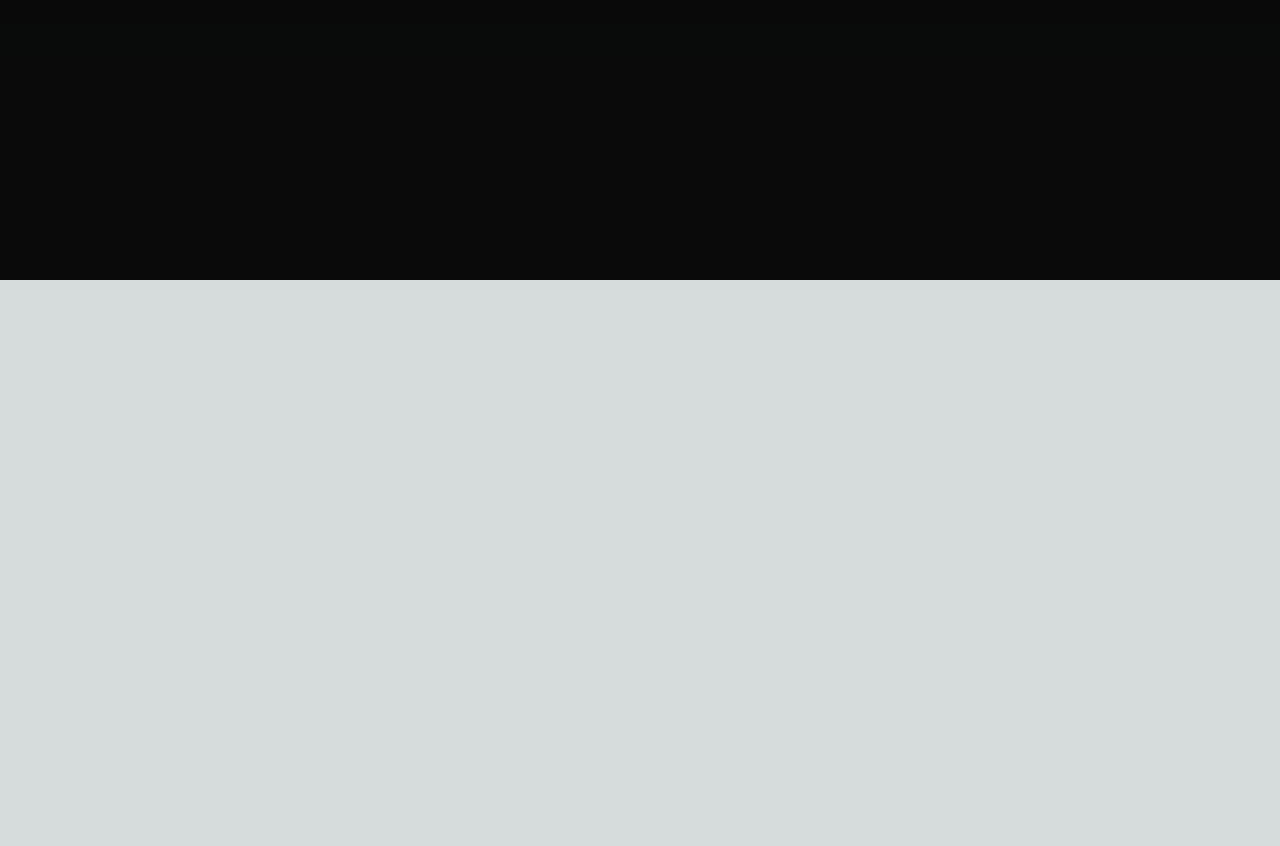
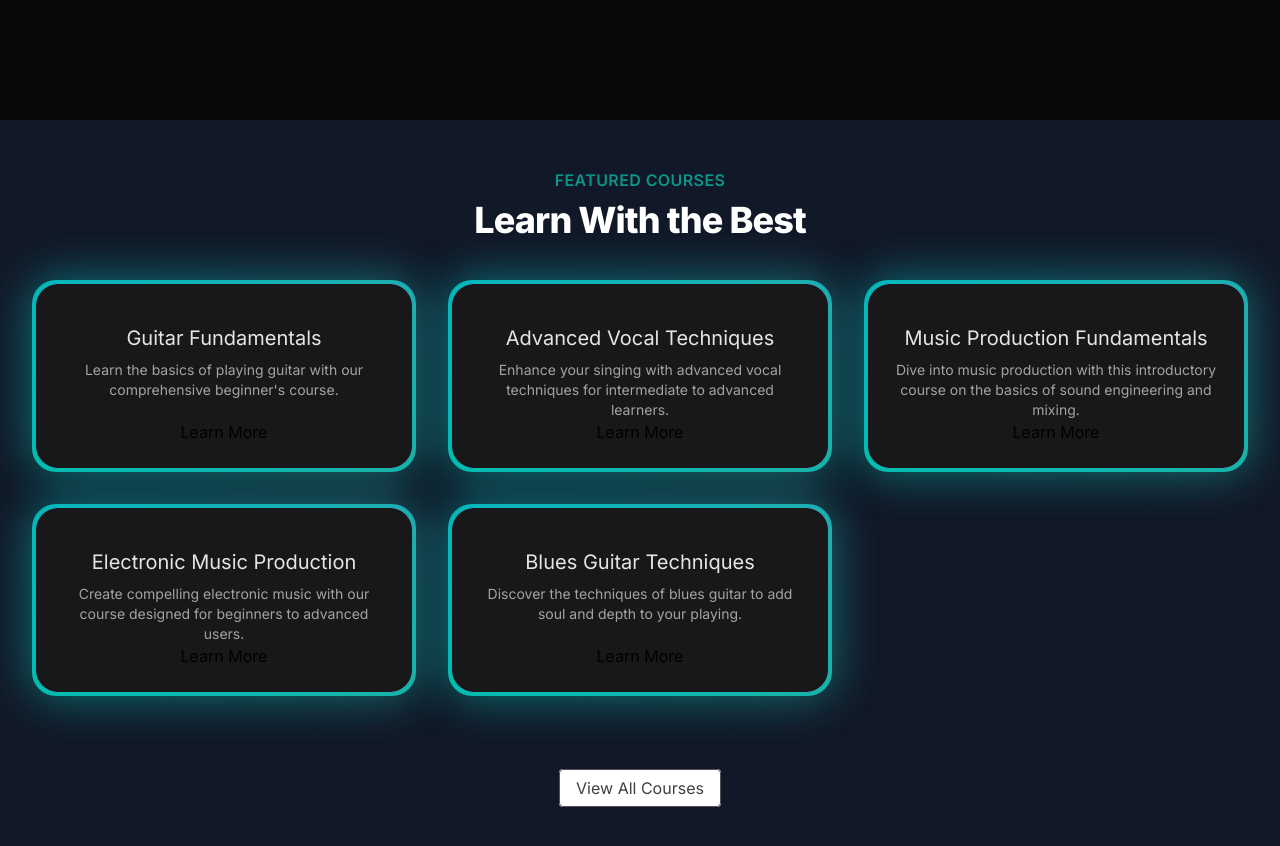
Before and after one commit to ddas2707/MusicNextJs, a Next.js app: page / in a window 1280 px wide. Shown: the part 520-1366 px from the top of the page. Before the commit the page ends 800 px from the top, so only its background shows below. Built offline with nearby package versions, Linux system fonts and the light colour scheme.

Commit message:
View All courses Page done

```diff
--- a/src/app/page.tsx
+++ b/src/app/page.tsx
@@ -1,9 +1,11 @@
 import HeroSection from "@/components/HeroSection";
+import FeaturedCourses from "@/components/FeaturedCourses"
 
 export default function Home() {
   return (
     <main className="min-h-screen bg-black/[0.96] antialiased bg-grid-white/[0.02]">
       <HeroSection />
+      <FeaturedCourses />
     </main>
   );
 }
--- /dev/null
+++ b/src/components/FeaturedCourses.tsx
@@ -0,0 +1,54 @@
+//import React from 'react' isko use kyu nhi krte i mean nikaal kyu dete h?
+'use client'
+import Link from 'next/link'
+import courseData from '../data/music_courses.json'
+import { BackgroundGradient } from './ui/background-gradient'
+import { Button } from './ui/moving-border'
+
+//this is a custom build datatype , made according to the developer
+interface Course {
+    id: number,
+    title: string,
+    slug: string,
+    description: string,
+    price: number,
+    instructor: string,
+    isFeatured: boolean,
+}
+
+function FeaturedCourses() {
+    const featuredCourses = courseData.courses.filter((course: Course) => course.isFeatured)
+    return (
+        <div className='py-12 bg-gray-900'>
+            <div className='text-center'>
+                <h2 className="text-base text-teal-600 font-semibold tracking-wide uppercase">FEATURED COURSES</h2>
+                <p className="mt-2 text-3xl leading-8 font-extrabold tracking-tight text-white sm:text-4xl">Learn With the Best</p>
+            </div>
+            <div className='mt-10 mx-8'>
+                <div className='grid grid-cols-1 sm:grid-cols-2 lg:grid-cols-3 gap-8 justify-center'>
+                    {featuredCourses.map((course: Course) => (
+                        <div key={course.id} className='flex justify-center'>
+                            <BackgroundGradient
+                                className="flex flex-col rounded-[22px] bg-white dark:bg-zinc-900 overflow-hidden h-full max-w-sm">
+                                <div className="p-4 sm:p-6 flex flex-col items-center text-center flex-grow">
+                                    <p className="text-lg sm:text-xl text-black mt-4 mb-2 dark:text-neutral-200">{course.title}</p>
+                                    <p className="text-sm text-neutral-600 dark:text-neutral-400 flex-grow">{course.description}</p>
+                                    <Link href={`/courses/${course.slug}`}>
+                                        Learn More
+                                    </Link>
+                                </div>
+                            </BackgroundGradient>
+                        </div>
+                    ))}
+                </div>
+            </div>
+            <div className='mt-20 text-center'>
+                <Link href={"/courses"} className="px-4 py-2 rounded border border-neutral-600 text-neutral-700 bg-white hover:bg-gray-100 transition duration-200">
+                    View All Courses
+                </Link>
+            </div>
+        </div>
+    )
+}
+
+export default FeaturedCourses
--- /dev/null
+++ b/src/components/ui/background-gradient.tsx
@@ -0,0 +1,72 @@
+import { cn } from "@/utils/cn";
+import React from "react";
+import { motion } from "framer-motion";
+
+export const BackgroundGradient = ({
+    children,
+    className,
+    containerClassName,
+    animate = true,
+}: {
+    children?: React.ReactNode;
+    className?: string;
+    containerClassName?: string;
+    animate?: boolean;
+}) => {
+    const variants = {
+        initial: {
+            backgroundPosition: "0 50%",
+        },
+        animate: {
+            backgroundPosition: ["0, 50%", "100% 50%", "0 50%"],
+        },
+    };
+    return (
+        <div className={cn("relative p-[4px] group", containerClassName)}>
+            <motion.div
+                variants={animate ? variants : undefined}
+                initial={animate ? "initial" : undefined}
+                animate={animate ? "animate" : undefined}
+                transition={
+                    animate
+                        ? {
+                            duration: 5,
+                            repeat: Infinity,
+                            repeatType: "reverse",
+                        }
+                        : undefined
+                }
+                style={{
+                    backgroundSize: animate ? "400% 400%" : undefined,
+                }}
+                className={cn(
+                    "absolute inset-0 rounded-3xl z-[1] opacity-60 group-hover:opacity-100 blur-xl  transition duration-500 will-change-transform",
+                    " bg-[radial-gradient(circle_farthest-side_at_0_100%,#00ccb1,transparent),radial-gradient(circle_farthest-side_at_100%_0,#7b61ff,transparent),radial-gradient(circle_farthest-side_at_100%_100%,#ffc414,transparent),radial-gradient(circle_farthest-side_at_0_0,#1ca0fb,#141316)]"
+                )}
+            />
+            <motion.div
+                variants={animate ? variants : undefined}
+                initial={animate ? "initial" : undefined}
+                animate={animate ? "animate" : undefined}
+                transition={
+                    animate
+                        ? {
+                            duration: 5,
+                            repeat: Infinity,
+                            repeatType: "reverse",
+                        }
+                        : undefined
+                }
+                style={{
+                    backgroundSize: animate ? "400% 400%" : undefined,
+                }}
+                className={cn(
+                    "absolute inset-0 rounded-3xl z-[1] will-change-transform",
+                    "bg-[radial-gradient(circle_farthest-side_at_0_100%,#00ccb1,transparent),radial-gradient(circle_farthest-side_at_100%_0,#7b61ff,transparent),radial-gradient(circle_farthest-side_at_100%_100%,#ffc414,transparent),radial-gradient(circle_farthest-side_at_0_0,#1ca0fb,#141316)]"
+                )}
+            />
+
+            <div className={cn("relative z-10", className)}>{children}</div>
+        </div>
+    );
+};
```
